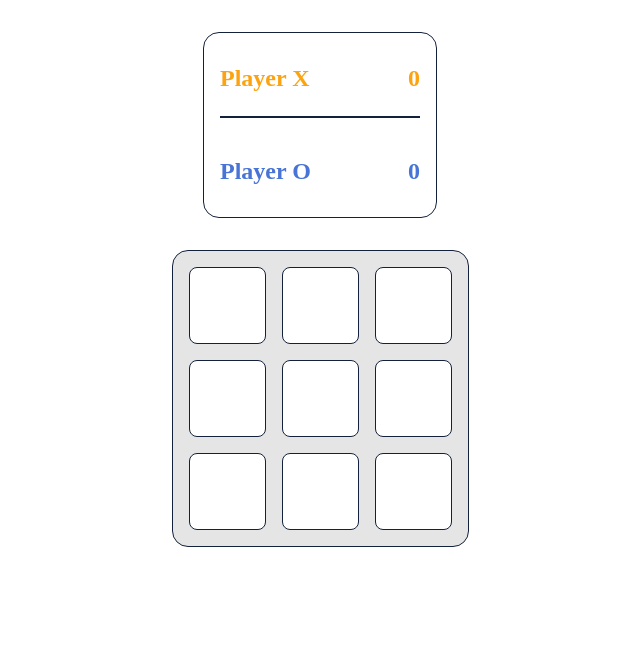
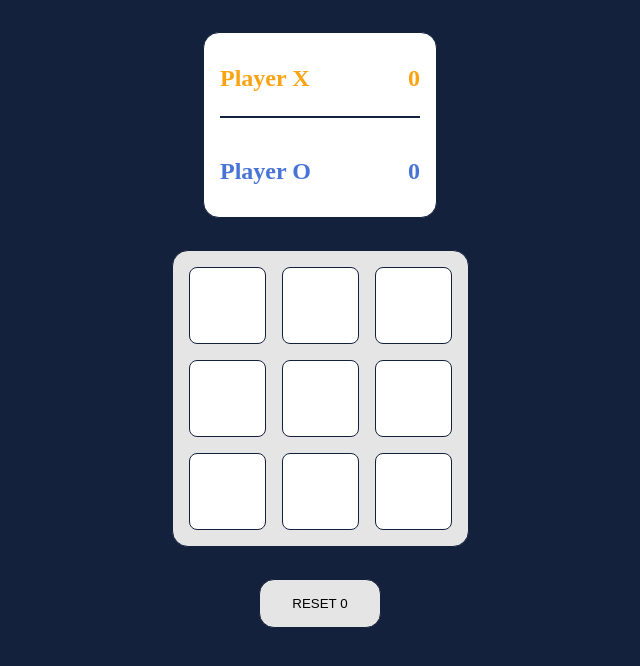
Before and after one commit to vrydi/tac-tac-toe, a React (Create React App) app: page / in a window 1280 px wide. Shown: the top 666 px of the page, without its empty margins (320-960 px from the left). Built offline with nearby package versions, Linux system fonts and the light colour scheme.

Commit message:
reset game after win or full board or when done playing

```diff
--- a/src/App.css
+++ b/src/App.css
@@ -8,6 +8,10 @@
 
   --color-o: var(--color-blue);
   --color-x: var(--color-orange);
+}
+
+body {
+  background-color: var(--color-dark-blue);
 }
 
 #score-grid {
@@ -22,6 +26,7 @@
   width: 200px;
   margin-inline: auto;
   margin-block: 32px;
+  background-color: var(--color-white);
 }
 
 .score-field {
@@ -58,7 +63,8 @@
   gap: 16px;
   align-content: center;
   width: fit-content;
-  margin: auto;
+  margin-inline: auto;
+  margin-block: 32px;
   padding: 16px;
   background-color: var(--color-light-gray);
 }
@@ -70,3 +76,22 @@
   height: 75px;
   background-color: var(--color-white);
 }
+
+#reset-button {
+  background-color: var(--color-light-gray);
+  border: var(--color-dark-blue), 1px solid;
+  border-radius: 15px;
+  padding: 16px 32px;
+  margin-inline: auto;
+  transition: all 500ms;
+  cursor: pointer;
+}
+
+.button-wrapper {
+  text-align: center;
+}
+
+#reset-button:hover {
+  color: var(--color-light-gray);
+  background-color: var(--color-black);
+}
--- a/src/App.tsx
+++ b/src/App.tsx
@@ -5,15 +5,41 @@ import { ScoreGrid } from "./components/score-grid";
 
 function App() {
   const [turnX, setTurnX] = useState(true);
+  const [numberOfGames, setNumberOfGames] = useState(0);
+  const [score, setScore] = useState({ x: 0, o: 0 });
 
   const switchTurn = (): void => {
     setTurnX(!turnX);
   };
 
+  const finishGame = (win: boolean | false): void => {
+    if (!win) resetGame();
+    const newScore = score;
+    if (turnX) newScore.x++;
+    else newScore.o++;
+    setScore(newScore);
+    resetGame();
+  };
+
+  const resetGame = (): void => {
+    setNumberOfGames(numberOfGames + 1);
+    setTurnX(true);
+  };
+
   return (
     <div className="App">
-      <ScoreGrid turnX={turnX} />
-      <PlayGrid turnX={turnX} switchTurn={switchTurn} />
+      <ScoreGrid turnX={turnX} score={score} />
+      <PlayGrid
+        key={numberOfGames}
+        turnX={turnX}
+        switchTurn={switchTurn}
+        finishGame={finishGame}
+      />
+      <div className="button-wrapper">
+        <button id="reset-button" onClick={() => resetGame()}>
+          RESET {numberOfGames}
+        </button>
+      </div>
     </div>
   );
 }
--- a/src/components/play-grid.tsx
+++ b/src/components/play-grid.tsx
@@ -1,6 +1,10 @@
 import { useState } from "react";
 
-export function PlayGrid(props: { turnX: boolean; switchTurn: () => void }) {
+export function PlayGrid(props: {
+  turnX: boolean;
+  switchTurn: () => void;
+  finishGame: (win: boolean | false) => void;
+}) {
   const [board, setBoard] = useState(() => [
     [".", ".", "."],
     [".", ".", "."],
@@ -10,9 +14,10 @@ export function PlayGrid(props: { turnX: boolean; switchTurn: () => void }) {
   function onFieldClick(rowNumber: number, columnNumber: number): void {
     board[rowNumber][columnNumber] = props.turnX ? "x" : "o";
     const win = checkForWin(board);
-    console.log(win);
+    if (checkFullBoard(board)) props.finishGame(win);
+    if (win) props.finishGame(win);
+    else props.switchTurn();
     setBoard([...board]);
-    props.switchTurn();
   }
 
   const fields: JSX.Element[] = [];
@@ -86,6 +91,12 @@ function checkDiagonal(board: string[][]): boolean {
   return false;
 }
 
+function checkFullBoard(board: string[][]): boolean {
+  return !board.some((row: string[]) =>
+    row.some((field: string) => field.includes("."))
+  );
+}
+
 function transpose(matrix: any[][]): any[][] {
   const rows = matrix.length,
     cols = matrix[0].length;
--- a/src/components/score-grid.tsx
+++ b/src/components/score-grid.tsx
@@ -1,13 +1,16 @@
-export function ScoreGrid(props: { turnX: boolean }) {
+export function ScoreGrid(props: {
+  turnX: boolean;
+  score: { x: number; o: number };
+}) {
   return (
     <div id="score-grid">
       <div className={`score-field player-x ${props.turnX && "active"}`}>
         <p>Player X</p>
-        <p>0</p>
+        <p>{props.score.x}</p>
       </div>
       <div className={`score-field player-o ${!props.turnX && "active"}`}>
         <p>Player O</p>
-        <p>0</p>
+        <p>{props.score.o}</p>
       </div>
     </div>
   );
```
